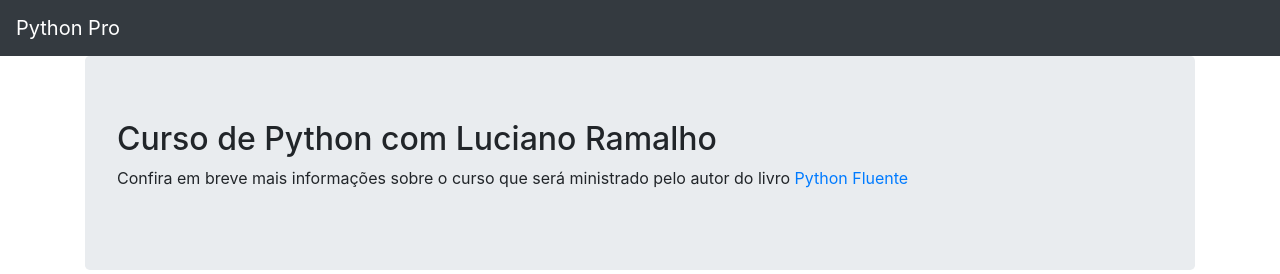
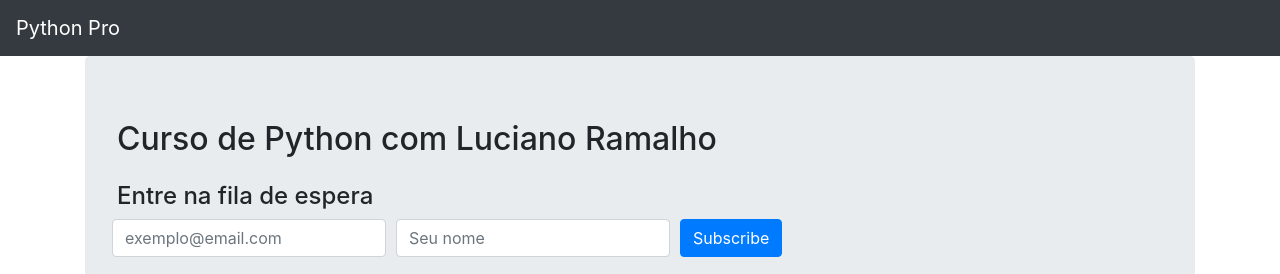
Before and after one commit to matheuspdf/curso_django_devpro, a Django app: page / in a window 1280 px wide. Shown: the top 274 px of the page. Run offline with Django 4.2, Linux system fonts and the light colour scheme; some libraries are stand-ins or nearby versions.

Commit message:
Criada lista de espera, envio de emails com Mailchimp

```diff
--- a/pypro/base/templates/base/home.html
+++ b/pypro/base/templates/base/home.html
@@ -35,10 +35,33 @@
          <h2>
             Curso de Python com Luciano Ramalho
          </h2>
-         <p>
-            Confira em breve mais informações sobre o curso que será ministrado pelo autor do livro
-            <a href="https://www.amazon.com.br/Python-Fluente-Programa%C3%A7%C3%A3o-Concisa-Eficaz/dp/857522462X"
-               target="_blank">Python Fluente</a>
+         <h4 class="mt-4">
+            Entre na fila de espera
+         </h4>
+         <form action="https://gmail.us9.list-manage.com/subscribe/post?u=75d974e4e8c19e754c65113f4&amp;id=5beaf5aad0&amp;f_id=003629e1f0"
+               method="post" id="mc-embedded-subscribe-form" name="mc-embedded-subscribe-form"
+               class="form-row align-items-center" target="_self" novalidate="">
+           <div class="form-row align-items-center">
+             <div class="col-auto">
+               <label class="sr-only" for="mce-EMAIL">e-mail</label>
+               <input type="email" name="EMAIL" class="form-control required" id="mce-EMAIL" placeholder="exemplo@email.com">
+             </div>
+             <div class="col-auto">
+               <label class="sr-only" for="mce-FNAME">e-mail</label>
+               <input type="text" name="FNAME" class="form-control" id="mce-FNAME" placeholder="Seu nome">
+             </div>
+             <div aria-hidden="true" style="position: absolute; left: -5000px;">
+                 /* real people should not fill this in and expect good things - do not remove this or risk form bot signups */
+                 <input type="text" name="b_75d974e4e8c19e754c65113f4_5beaf5aad0" tabindex="-1" value="">
+             </div>
+
+             <div class="col-auto">
+               <input type="submit" name="subscribe" id="mc-embedded-subscribe" class="btn btn-primary" value="Subscribe">
+             </div>
+           </div>
+         </form>
+         <p class="mt-3">
+            Confira em breve mais informações sobre o curso que será ministrado pelo autor do livro Python Fluente.
          </p>
       </div>
 
@@ -51,7 +74,8 @@
                <div class="card-body">
                   <p class="card-text">
                      <img src="{% static 'img/luciano_ramalho.jpg' %}" alt="Luciano Ramalho" class="img-thumbnail float-left mr-3" width="40%" height="auto">
-                     Ramalho é sócio e professor na <a href="https://www.python.pro.br">Python Pro</a> e autor do Livro Python Fluente.
+                     Ramalho é sócio e professor na <a href="https://www.python.pro.br">Python Pro</a> e autor do Livro <a href="https://www.amazon.com.br/Python-Fluente-Programa%C3%A7%C3%A3o-Concisa-Eficaz/dp/857522462X"
+               target="_blank">Python Fluente</a>.
                      Foi diretor técnico do Brasil Online, primeiro portal da Abril S/A na Web.
                      Liderou times para os portais IDG Now, BOL, UOL, AOL Brasil e outros, usando Python desde 1998.
                      Como instrutor, atendeu clientes como Citibank, CPqD, Serpro, Presidência da República, Globo.com e Itaú.
```
